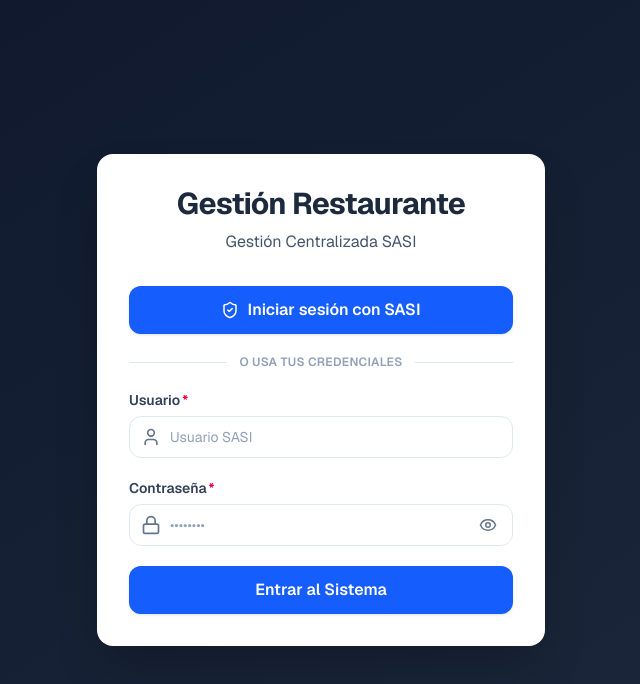
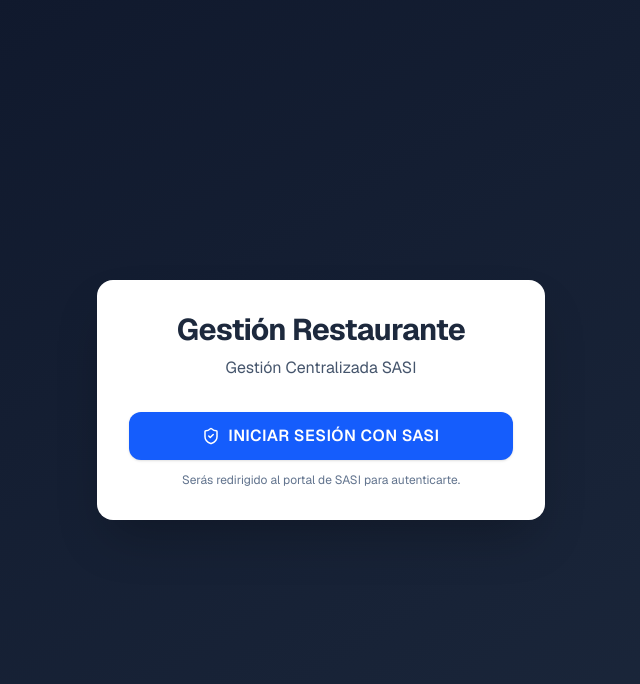
Before and after one commit to gustavo-dev22/gestion-restaurante, a Next.js app: page /login in a window 1280 px wide. Shown: the top 684 px of the page, without its empty margins (319-959 px from the left). Built offline with nearby package versions, Linux system fonts and the light colour scheme.

Commit message:
feat(login): dejar solo SSO y mostrar nombre completo

```diff
--- a/app/login/page.tsx
+++ b/app/login/page.tsx
@@ -1,48 +1,48 @@
 "use client";
 
-import { useEffect, useState } from "react";
+import { useEffect, useState, useSyncExternalStore } from "react";
 import { useRouter } from "next/navigation";
-import { Eye, EyeOff, Lock, User, AlertCircle, ShieldCheck } from "lucide-react";
+import { AlertCircle, ShieldCheck } from "lucide-react";
 import { useAuthStore } from "@/lib/store";
-import { getHomePath, type AuthUserLike } from "@/lib/roles";
+import { getHomePath } from "@/lib/roles";
 import { http } from "@/lib/http";
 import { getSafeRedirect } from "@/lib/safe-redirect";
-import { validateLogin, type LoginErrors } from "@/lib/validation";
-import { Input } from "@/components/ui/Input";
-import { Label, FieldError } from "@/components/ui/Field";
 import { Button } from "@/components/ui/Button";
 
+const subscribeToUrl = () => () => {};
+const getUrlSearch = () => window.location.search;
+const getServerUrlSearch = () => "";
+
+function getSsoError(search: string): string | null {
+  const params = new URLSearchParams(search);
+  const code = params.get("error");
+  if (!code) return null;
+
+  const description = params.get("error_description");
+  const mensajes: Record<string, string> = {
+    sasi_unavailable:
+      "No se pudo conectar con SASI. Verifica que el servicio esté disponible e inténtalo nuevamente.",
+    sso_config:
+      "La integración con SASI no está configurada correctamente. Contacta al administrador.",
+  };
+  return description || mensajes[code] || "No se pudo iniciar sesión con SASI.";
+}
+
 export default function LoginPage() {
-  const [username, setUsername] = useState("");
-  const [password, setPassword] = useState("");
-  const [showPassword, setShowPassword] = useState(false);
-  const [isLoading, setIsLoading] = useState(false);
   const [ssoLoading, setSsoLoading] = useState(false);
-  const [ssoError, setSsoError] = useState<string | null>(null);
-  const [errors, setErrors] = useState<LoginErrors>({});
+  const search = useSyncExternalStore(
+    subscribeToUrl,
+    getUrlSearch,
+    getServerUrlSearch
+  );
+  const ssoError = getSsoError(search);
 
-  const setAuth = useAuthStore((state) => state.setAuth);
   const logout = useAuthStore((state) => state.logout);
   const { isAuthenticated, hasHydrated, user } = useAuthStore();
   const router = useRouter();
 
   const getLoginRedirect = () =>
     getSafeRedirect(new URLSearchParams(window.location.search).get("redirect"));
-
-  useEffect(() => {
-    const params = new URLSearchParams(window.location.search);
-    const code = params.get("error");
-    if (!code) return;
-
-    const description = params.get("error_description");
-    const mensajes: Record<string, string> = {
-      sasi_unavailable:
-        "No se pudo conectar con SASI. Verifica que el servicio esté disponible e inténtalo nuevamente.",
-      sso_config:
-        "La integración con SASI no está configurada correctamente. Contacta al administrador.",
-    };
-    setSsoError(description || mensajes[code] || "No se pudo iniciar sesión con SASI.");
-  }, []);
 
   useEffect(() => {
     if (!hasHydrated || !isAuthenticated) return;
@@ -63,66 +63,28 @@ export default function LoginPage() {
     };
   }, [hasHydrated, isAuthenticated, user, router, logout]);
 
-  const validate = () => {
-    const next = validateLogin({ username, password });
-    setErrors(next);
-    return Object.keys(next).length === 0;
-  };
-
   const handleSso = () => {
-    setSsoError(null);
-    setErrors({});
     setSsoLoading(true);
     const redirect = getLoginRedirect();
     const query = redirect ? `?redirect=${encodeURIComponent(redirect)}` : "";
     window.location.assign(`/api/auth/sso/start${query}`);
   };
 
-  const handleSubmit = async (event: React.FormEvent) => {
-    event.preventDefault();
-    if (!validate()) return;
-
-    setSsoError(null);
-    setIsLoading(true);
-    setErrors({});
-
-    try {
-      const data = await http.post<{
-        success: boolean;
-        message?: string;
-        usuario?: AuthUserLike;
-      }>("/api/auth/login", { username: username.trim(), password }, { skipAuthRedirect: true });
-
-      if (data.success) {
-        if (!data.usuario) {
-          setErrors({ form: "Respuesta inválida del servidor." });
-          return;
-        }
-        setAuth(data.usuario);
-        router.replace(getLoginRedirect() ?? getHomePath(data.usuario));
-      } else {
-        setErrors({ form: data.message || "Usuario o contraseña incorrectos." });
-      }
-    } catch {
-      setErrors({ form: "No se pudo conectar con el servidor. Verifica tu conexión." });
-    } finally {
-      setIsLoading(false);
-    }
-  };
-
   return (
-    <div className="min-h-screen flex items-center justify-center bg-gradient-to-br from-slate-900 to-slate-800 p-4">
+    <div className="flex min-h-screen items-center justify-center bg-gradient-to-br from-slate-900 to-slate-800 p-4">
       <div className="w-full max-w-md overflow-hidden rounded-2xl bg-white shadow-2xl">
         <div className="p-8">
           <div className="mb-8 text-center">
-            <h1 className="text-3xl font-bold tracking-tight text-slate-800">Gestión Restaurante</h1>
+            <h1 className="text-3xl font-bold tracking-tight text-slate-800">
+              Gestión Restaurante
+            </h1>
             <p className="mt-2 text-slate-600">Gestión Centralizada SASI</p>
           </div>
 
           <Button
             type="button"
             size="lg"
-            className="mb-5 w-full"
+            className="w-full uppercase tracking-wide"
             onClick={handleSso}
             loading={ssoLoading}
           >
@@ -130,106 +92,19 @@ export default function LoginPage() {
             Iniciar sesión con SASI
           </Button>
 
-          <div className="mb-5 flex items-center gap-3">
-            <span className="h-px flex-1 bg-slate-200" aria-hidden="true" />
-            <span className="text-xs font-semibold uppercase tracking-wide text-slate-400">
-              o usa tus credenciales
-            </span>
-            <span className="h-px flex-1 bg-slate-200" aria-hidden="true" />
-          </div>
+          <p className="mt-3 text-center text-xs text-slate-500">
+            Serás redirigido al portal de SASI para autenticarte.
+          </p>
 
           {ssoError && (
             <div
               role="alert"
-              className="mb-5 flex items-start gap-2 rounded-xl border border-amber-200 bg-amber-50 p-3 text-sm font-medium text-amber-800"
+              className="mt-5 flex items-start gap-2 rounded-xl border border-amber-200 bg-amber-50 p-3 text-sm font-medium text-amber-800"
             >
               <AlertCircle size={18} className="mt-0.5 shrink-0" aria-hidden="true" />
               <span>{ssoError}</span>
             </div>
           )}
-
-          {errors.form && (
-            <div
-              role="alert"
-              className="mb-5 flex items-start gap-2 rounded-xl border border-rose-200 bg-rose-50 p-3 text-sm font-medium text-rose-700"
-            >
-              <AlertCircle size={18} className="mt-0.5 shrink-0" aria-hidden="true" />
-              <span>{errors.form}</span>
-            </div>
-          )}
-
-          <form onSubmit={handleSubmit} className="space-y-5" noValidate>
-            <div>
-              <Label htmlFor="username" required>
-                Usuario
-              </Label>
-              <div className="relative">
-                <User
-                  className="pointer-events-none absolute left-3 top-1/2 h-5 w-5 -translate-y-1/2 text-slate-500"
-                  aria-hidden="true"
-                />
-                <Input
-                  id="username"
-                  name="username"
-                  type="text"
-                  autoComplete="username"
-                  placeholder="Usuario SASI"
-                  className="pl-10"
-                  value={username}
-                  onChange={(event) => {
-                    setUsername(event.target.value);
-                    if (errors.username) setErrors((prev) => ({ ...prev, username: undefined }));
-                  }}
-                  error={Boolean(errors.username)}
-                  aria-describedby={errors.username ? "username-error" : undefined}
-                  aria-required="true"
-                />
-              </div>
-              {errors.username && <FieldError id="username-error">{errors.username}</FieldError>}
-            </div>
-
-            <div>
-              <Label htmlFor="password" required>
-                Contraseña
-              </Label>
-              <div className="relative">
-                <Lock
-                  className="pointer-events-none absolute left-3 top-1/2 h-5 w-5 -translate-y-1/2 text-slate-500"
-                  aria-hidden="true"
-                />
-                <Input
-                  id="password"
-                  name="password"
-                  type={showPassword ? "text" : "password"}
-                  autoComplete="current-password"
-                  placeholder="••••••••"
-                  className="pl-10 pr-11"
-                  value={password}
-                  onChange={(event) => {
-                    setPassword(event.target.value);
-                    if (errors.password) setErrors((prev) => ({ ...prev, password: undefined }));
-                  }}
-                  error={Boolean(errors.password)}
-                  aria-describedby={errors.password ? "password-error" : undefined}
-                  aria-required="true"
-                />
-                <button
-                  type="button"
-                  onClick={() => setShowPassword((value) => !value)}
-                  aria-label={showPassword ? "Ocultar contraseña" : "Mostrar contraseña"}
-                  aria-pressed={showPassword}
-                  className="absolute right-2 top-1/2 -translate-y-1/2 rounded-lg p-2 text-slate-500 transition-colors hover:bg-slate-100 focus-visible:outline-none focus-visible:ring-2 focus-visible:ring-blue-500"
-                >
-                  {showPassword ? <EyeOff size={18} /> : <Eye size={18} />}
-                </button>
-              </div>
-              {errors.password && <FieldError id="password-error">{errors.password}</FieldError>}
-            </div>
-
-            <Button type="submit" size="lg" className="w-full" loading={isLoading}>
-              {isLoading ? "Autenticando..." : "Entrar al Sistema"}
-            </Button>
-          </form>
         </div>
       </div>
     </div>
--- a/components/topbar.tsx
+++ b/components/topbar.tsx
@@ -44,9 +44,14 @@ export default function Topbar({ onMenuClick, menuOpen = false, session }: Topba
       </div>
 
       <div className="ml-auto flex items-center gap-3">
-        <div className="hidden text-right sm:block">
-          <p className="max-w-[180px] truncate text-sm font-semibold text-slate-700">{nombre}</p>
-          <p className="text-xs font-bold uppercase tracking-wide text-slate-600">
+        <div className="hidden min-w-0 text-right sm:block">
+          <p
+            title={nombre}
+            className="max-w-xs whitespace-normal break-words text-sm font-semibold leading-tight text-slate-700"
+          >
+            {nombre}
+          </p>
+          <p className="mt-0.5 text-xs font-bold uppercase tracking-wide text-slate-600">
             {rolNombre}
           </p>
         </div>
```
